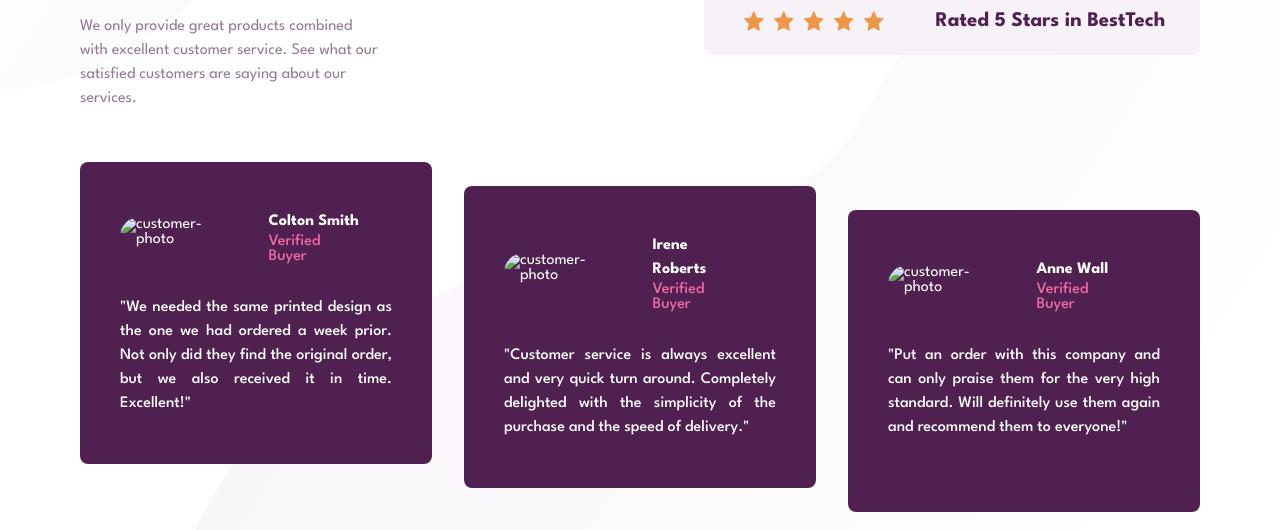
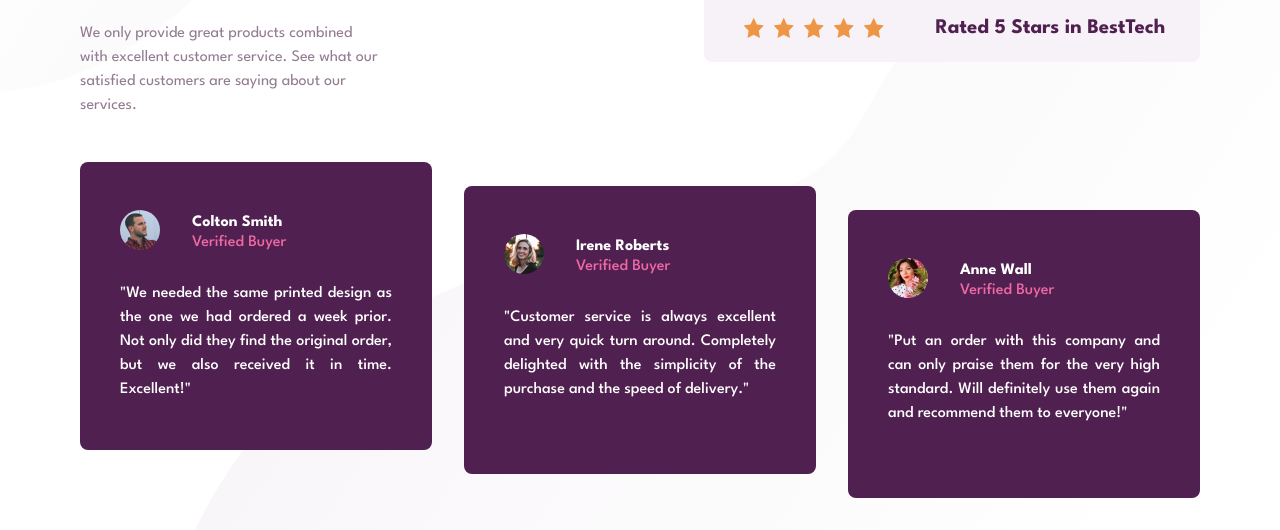
Before and after one commit to Peteonthebeat/Social-Proof-Section, a plain HTML site: page index.html in a window 1280 px wide. Shown: the part 270-800 px from the top of the page. Drawn offline with Linux system fonts and the light colour scheme; the site is published under a folder, as on GitHub Pages, so addresses that start at the root find nothing.

Commit message:
Update index.html

```diff
--- a/index.html
+++ b/index.html
@@ -56,7 +56,7 @@
           <div class="image-and-name">
             <img
               class="photo"
-              src="/image-colton.jpg"
+              src="image-colton.jpg"
               alt="customer-photo"
             />
             <div class="name-and-verification">
@@ -75,7 +75,7 @@
           <div class="image-and-name">
             <img
               class="photo"
-              src="/image-irene.jpg"
+              src="image-irene.jpg"
               alt="customer-photo"
             />
             <div class="name-and-verification">
@@ -94,7 +94,7 @@
           <div class="image-and-name">
             <img
               class="photo"
-              src="/image-anne.jpg"
+              src="image-anne.jpg"
               alt="customer-photo"
             />
             <div class="name-and-verification">
```
